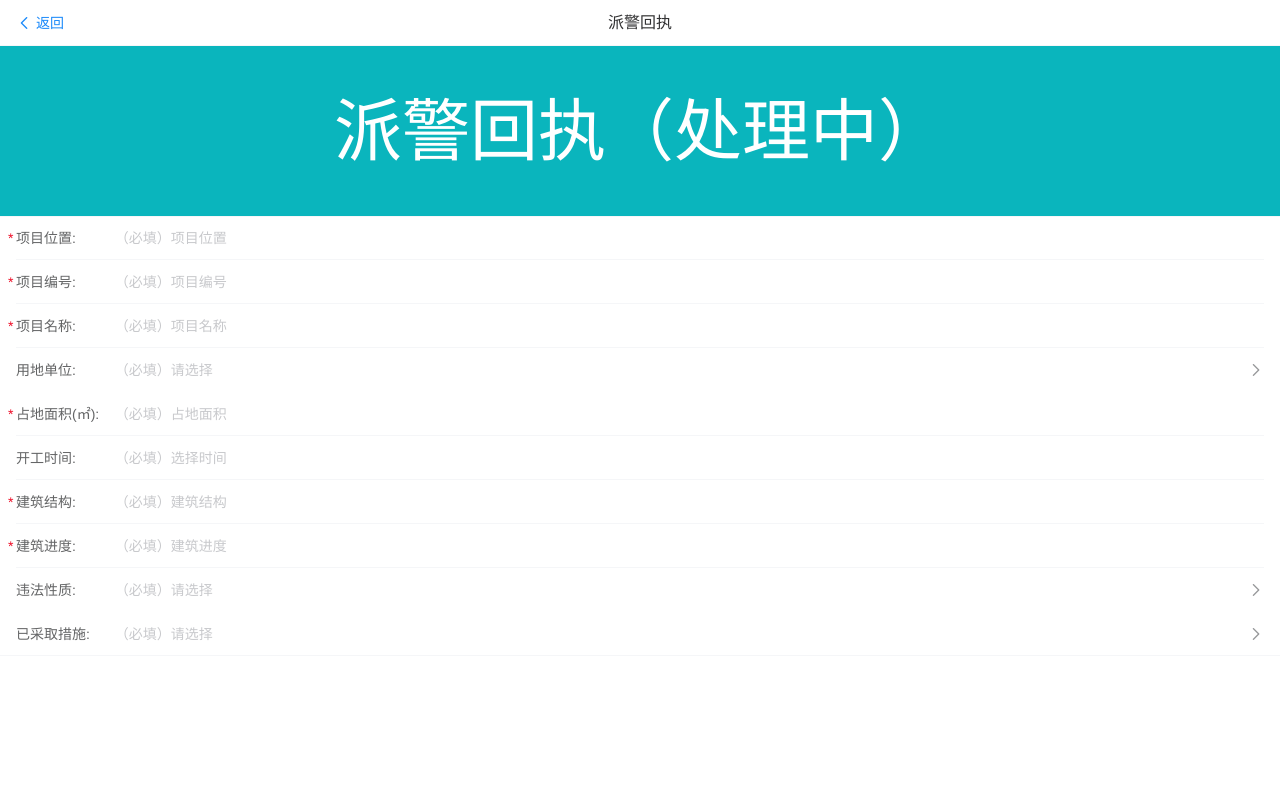
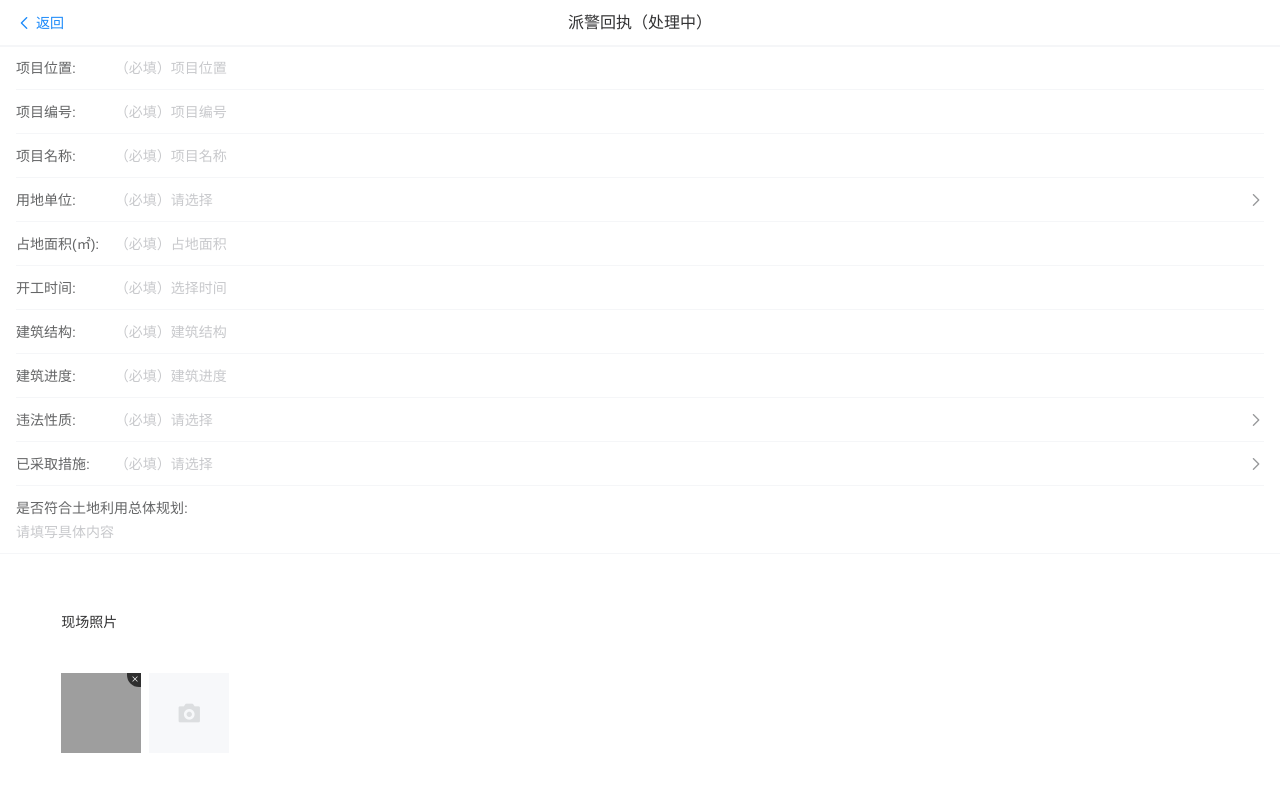
Before and after one commit to dary16/police, a Vue app: page /#/list in a window 1280 px wide. Shown: the top 792 px of the page. Built offline with nearby package versions, Linux system fonts and the light colour scheme; grey boxes are pictures that could not be loaded.

Commit message:
列表及派警回执页面

```diff
--- a/src/components/index.js
+++ b/src/components/index.js
@@ -1,9 +1,11 @@
 import vanFieldSelect from "./vanFieldSelect.vue";
 import header from "./header.vue";
 import title from "./title.vue";
+import listItem from "./listItem.vue";
 
 export default {
     vanFieldSelect,
     header,
-    title
+    title,
+    listItem
 }
--- /dev/null
+++ b/src/components/listItem.vue
@@ -0,0 +1,65 @@
+<template>
+    <div class="mainList">
+        <van-cell-group  v-for="item in items" :key="item.id">
+            <van-cell :title="item.title" :value="item.time"></van-cell>
+            <van-cell :value="'预警内容：'+item.info" class="content"></van-cell>
+            <van-cell :value="'预置位：'+item.address" class="content"></van-cell>
+            <van-cell title="详情" is-link url="" clickable class="info" @click="infoFn"></van-cell>
+        </van-cell-group>
+    </div>
+</template>
+
+<script>
+export default {
+    data() {
+        return {
+        }
+    },
+    props:['items','infoFn'],
+    //监听属性 类似于data概念
+    computed: {},
+    //监控data中的数据变化
+    watch: {},
+    //生命周期 - 创建完成（可以访问当前this实例）
+    created() {
+
+    },
+    //生命周期 - 挂载完成（可以访问DOM元素）
+    mounted() {
+
+    },
+    //方法集合
+    methods: {
+
+    },
+    updated() { }, //生命周期 - 更新之后
+    activated() { }, //如果页面有keep-alive缓存功能，这个函数会触发
+}
+</script>
+
+<style lang='less' scoped>
+.mainList{
+    position: absolute;
+    top: 44px;
+    right: 0;
+    bottom: 0;
+    left: 0;
+    overflow-y: auto;
+    padding-top: 0.2rem;
+    .van-cell-group{
+        margin:0 0.15rem 0.2rem;
+        border-radius:4px;
+        overflow: hidden;
+        text-align: left;
+        .content{
+            padding:0.05rem 16px;
+            .van-cell__value{
+                color: #969799;
+            }
+        }
+        .info{
+            border-top: 1px solid #eee;
+        }
+    }
+}
+</style>
--- a/src/components/vanFieldSelect.vue
+++ b/src/components/vanFieldSelect.vue
@@ -1,5 +1,8 @@
 <template>
-  <div>
+  <div
+    class="van-cell"
+    style="padding:0"
+  >
     <van-field
       v-model="result"
       v-bind="$attrs"
--- a/src/main.js
+++ b/src/main.js
@@ -7,6 +7,7 @@ import 'vant/lib/index.css';
 import components from './components';
 import * as util from './utils/common.js';
 import './styles/reset.css';
+import './styles/common.css';
 import {
     Dialog
 } from 'vant';
--- a/src/router.js
+++ b/src/router.js
@@ -32,6 +32,12 @@ export default new Router({
             name: 'list',
             component: () =>
                 import ('./views/list.vue')
+        },
+        {
+            path: '/map',
+            name: 'map',
+            component: () =>
+                import ('./views/map.vue')
         }
     ]
 })
--- /dev/null
+++ b/src/styles/common.css
@@ -0,0 +1,3 @@
+.van-field__label--left {
+    text-align: left !important;
+}
--- a/src/utils/common.js
+++ b/src/utils/common.js
@@ -12,3 +12,35 @@ window.onload = function() {
         window.addEventListener(resizeEvent, resizeCallback, false);
     }
 }
+
+export function formatDate(time, type) {
+    let format = '';
+    let data = '';
+
+    if (time) {
+        data = new Date(parseInt(time));
+    } else {
+        data = new Date();
+    }
+
+    var o = {
+        'M+': data.getMonth() + 1, //月份
+        'd+': data.getDate(), //日
+        'h+': data.getHours(), //小时
+        'm+': data.getMinutes(), //分
+        's+': data.getSeconds() //秒
+    };
+
+    format = type == 1 ? 'hh:mm:ss' : type == 2 ? 'yyyy-MM-dd' : type == 3 ? 'yyyy-MM-dd hh:mm:ss' : type == 4 ? 'yyyy-MM' : type == 5 ? 'MM' : type == 6 ? 'yyyy' : type == 7 ? 'hh:mm' : type == 8 ? 'yyyyMMdd' : 'yyyy-MM-dd hh:mm';
+
+    if (/(y+)/.test(format)) {
+        format = format.replace(RegExp.$1, (data.getFullYear() + '').substr(4 - RegExp.$1.length));
+    }
+
+    for (var k in o) {
+        if (new RegExp('(' + k + ')').test(format)) {
+            format = format.replace(RegExp.$1, RegExp.$1.length == 1 ? o[k] : ('00' + o[k]).substr(('' + o[k]).length));
+        }
+    }
+    return format;
+}
--- a/src/views/info.vue
+++ b/src/views/info.vue
@@ -1,7 +1,6 @@
 <template>
   <div class="about">
     <v-header :title="title"></v-header>
-    <v-title :content="content"></v-title>
     <div class="content">
       <div class="img">
         <img src="../assets/testImg.jpg"/>
@@ -22,6 +21,7 @@
           <van-button
             color="#0ab5bd"
             size="small"
+            @click="toPoint"
           >导航至报警点</van-button>
           <van-button
             color="#e8433f"
@@ -37,27 +37,14 @@
   export default {
     data() {
       return {
-        title: '查看告警',
-        content: '图集'
+        title: '图集'
       }
     },
     mounted() {
-      //   this.initMap();
     },
     methods: {
-      initMap() {
-        // 百度地图API功能
-        var map = new BMap.Map("map");    // 创建Map实例
-        map.centerAndZoom(new BMap.Point(116.404, 39.915), 11);  // 初始化地图,设置中心点坐标和地图级别
-        //添加地图类型控件
-        map.addControl(new BMap.MapTypeControl({
-          mapTypes: [
-            BMAP_NORMAL_MAP,
-            BMAP_HYBRID_MAP
-          ]
-        }));
-        map.setCurrentCity("北京");          // 设置地图显示的城市 此项是必须设置的
-        map.enableScrollWheelZoom(true);     //开启鼠标滚轮缩放
+      toPoint() {
+        this.$router.push('/map');
       },
       commitFn() {
         this.$router.push('/list');
--- a/src/views/list.vue
+++ b/src/views/list.vue
@@ -1,12 +1,10 @@
 <template>
   <div class='list'>
     <v-header :title="title"></v-header>
-    <v-title :content="content"></v-title>
-    <div>
+    <div class="cell-wrap">
       <van-cell-group>
         <van-field
           v-model="objData.address"
-          required
           clearable
           label="项目位置:"
           placeholder="（必填）项目位置"
@@ -17,12 +15,10 @@
           type="number"
           label="项目编号:"
           placeholder="（必填）项目编号"
-          required
         />
 
         <van-field
           v-model="objData.name"
-          required
           clearable
           label="项目名称:"
           placeholder="（必填）项目名称"
@@ -37,7 +33,6 @@
 
         <van-field
           v-model="objData.area"
-          required
           clearable
           label="占地面积(㎡):"
           placeholder="（必填）占地面积"
@@ -57,17 +52,18 @@
           :overlay="true"
         >
           <van-datetime-picker
-            v-model="currentDate_end"
+            v-model="currentTime"
             type="datetime"
+            :max-date="currentTime"
+            :formatter="formatter"
             @cancel="chooseTime = false"
-            @confirm="chooseTime = false"
+            @confirm="confirmFn"
             @change="timeChange"
           />
         </van-popup>
 
         <van-field
           v-model="objData.structure"
-          required
           clearable
           label="建筑结构:"
           placeholder="（必填）建筑结构"
@@ -75,7 +71,6 @@
 
         <van-field
           v-model="objData.progress"
-          required
           clearable
           label="建筑进度:"
           placeholder="（必填）建筑进度"
@@ -94,19 +89,52 @@
           placeholder="（必填）请选择"
           :columns="['事业单位','个人']"
         />
+
+        <van-field
+          v-model="objData.infoContent"
+          id="textarea"
+          label="是否符合土地利用总体规划:"
+          type="textarea"
+          placeholder="请填写具体内容"
+          rows="1"
+          label-width="100%"
+          label-align="left"
+          autosize
+        />
+
       </van-cell-group>
+
+      <div class="loader-wrap">
+        <h3>现场照片</h3>
+        <van-uploader
+          v-model="fileList"
+          multiple
+          :after-read="afterRead"
+        />
+      </div>
+      <div class="footer-btn">
+        <van-button
+          color="#0ab5bd"
+          size="small"
+          @click="commitFn"
+        >提交</van-button>
+        <van-button
+          color="#e8433f"
+          size="small"
+          @click="cancelFn"
+        >关闭</van-button>
+      </div>
     </div>
   </div>
 </template>
 
 <script>
-
+  import { formatDate } from '../utils/common.js';
   export default {
     data() {
       //这里存放数据
       return {
-        title: '派警回执',
-        content: '派警回执（处理中）',
+        title: '派警回执（处理中）',
         objData: {
           address: '',
           number: '',
@@ -122,7 +150,13 @@
           url: ''
         },
         chooseTime: false,
-        currentDate_end: ''
+        currentDate_end: '',
+        currentTime: new Date(),
+        fileList: [
+          { url: 'https://img.yzcdn.cn/vant/cat.jpeg' }
+          // Uploader 根据文件后缀来判断是否为图片文件
+          // 如果图片 URL 中不包含类型信息，可以添加 isImage 标记来声明
+        ]
       };
     },
     props: [],
@@ -140,10 +174,42 @@
     },
     //方法集合
     methods: {
+      confirmFn(e) {
+        let time = formatDate(e.getTime(), 3);
+        console.log(time);
+        this.objData.time = time;
+        this.chooseTime = false;
+      },
       timeChange(e) {
         let timeArr = e.getValues();
         this.objData.time = `${timeArr[0]}-${timeArr[1]}-${timeArr[2]} ${timeArr[3]}:${timeArr[4]}`;
         console.log(this.objData.time);
+      },
+      //文字进行格式化处理
+      formatter(type, value) {
+        if(type === "year") {
+          return `${value}年`
+        } else if(type === "month") {
+          return `${value}月`
+        } else if(type === "day") {
+          return `${value}日`
+        } else if(type === "hour") {
+          return `${value}时`
+        } else if(type === "minute") {
+          return `${value}分`
+        }
+        return value;
+      },
+      //提交
+      commitFn() {
+        console.log(this.objData);
+      },
+      //关闭
+      cancelFn() {
+        this.$router.back(-1);
+      },
+      afterRead(file) {
+        console.log(file);
       }
     },
     updated() { }, //生命周期 - 更新之后
@@ -151,4 +217,42 @@
   }
 </script>
 <style lang='less' scoped>
+  .list {
+    .cell-wrap {
+      position: fixed;
+      top: 46px;
+      left: 0;
+      bottom: 0;
+      right: 0;
+      overflow-y: auto;
+      .van-cell-group {
+        .van-cell {
+          &:last-child {
+            display: block !important;
+            &.van-cell__value {
+              textarea {
+                width: 100% !important;
+              }
+            }
+          }
+        }
+      }
+      .loader-wrap {
+        padding: 0.1rem 0.36rem;
+        text-align: left;
+        h3 {
+          color: #323233;
+          font-size: 14px;
+          height: 0.6rem;
+          line-height: 0.6rem;
+        }
+      }
+      .footer-btn {
+        padding: 0.3rem 0.36rem;
+        button {
+          margin-right: 0.2rem;
+        }
+      }
+    }
+  }
 </style>
--- a/src/views/main.vue
+++ b/src/views/main.vue
@@ -1,11 +1,15 @@
 <template>
   <div class='main'>
-    <div class="list">
-      <van-button
-        type="info"
-        @click="infoFn"
-      >详情</van-button>
-    </div>
+    <v-header :title="title"></v-header>
+    <van-tabs v-model="active" background="#f0f0f0">
+      <van-tab title="已完成">
+        <v-list-item :items="completed" :infoFn="infoFn"></v-list-item>
+      </van-tab>
+      <van-tab title="未完成">
+        <v-list-item :items="undone" :infoFn="infoFn"></v-list-item>
+      </van-tab>
+    </van-tabs>
+
   </div>
 </template>
 
@@ -14,7 +18,60 @@
   export default {
     data() {
       //这里存放数据
-      return {};
+      return {
+        title:"派警列表",
+        active:0,
+        completed: [{
+          id:0,
+          title:"监控预警提醒1",
+          time:"2019-08-28 10:43:11",
+          info:"【建国社区】子午大道158号A座8楼",
+          address:"1号预置位发生【1】条告警，请立即前往查看"
+        },{
+          id:1,
+          title:"监控预警提醒2",
+          time:"2019-08-28 10:43:11",
+          info:"【建国社区】子午大道158号A座8楼",
+          address:"1号预置位发生【1】条告警，请立即前往查看"
+        },{
+          id:1,
+          title:"监控预警提醒2",
+          time:"2019-08-28 10:43:11",
+          info:"【建国社区】子午大道158号A座8楼",
+          address:"1号预置位发生【1】条告警，请立即前往查看"
+        },{
+          id:1,
+          title:"监控预警提醒2",
+          time:"2019-08-28 10:43:11",
+          info:"【建国社区】子午大道158号A座8楼",
+          address:"1号预置位发生【1】条告警，请立即前往查看"
+        },{
+          id:1,
+          title:"监控预警提醒2",
+          time:"2019-08-28 10:43:11",
+          info:"【建国社区】子午大道158号A座8楼",
+          address:"1号预置位发生【1】条告警，请立即前往查看"
+        },{
+          id:1,
+          title:"监控预警提醒2",
+          time:"2019-08-28 10:43:11",
+          info:"【建国社区】子午大道158号A座8楼",
+          address:"1号预置位发生【1】条告警，请立即前往查看"
+        }],
+        undone:[{
+          id:0,
+          title:"监控预警提醒3",
+          time:"2019-08-28 10:43:11",
+          info:"【建国社区】子午大道158号A座8楼",
+          address:"1号预置位发生【1】条告警，请立即前往查看"
+        },{
+          id:1,
+          title:"监控预警提醒4",
+          time:"2019-08-28 10:43:11",
+          info:"【建国社区】子午大道158号A座8楼",
+          address:"1号预置位发生【1】条告警，请立即前往查看"
+        }],
+      };
     },
     props: [],
     //监听属性 类似于data概念
@@ -39,9 +96,18 @@
 </script>
 <style lang='less' scoped>
   .main {
-    .list {
-      margin: 20px auto;
-      background: #a09e9e;
+    position: absolute;
+    top: 0;
+    right: 0;
+    bottom: 0;
+    left: 0;
+    .van-tabs {
+      position: absolute;
+      top: 46px;
+      right: 0;
+      bottom: 0;
+      left: 0;
+      background-color: #f0f0f0;
     }
   }
 </style>
--- /dev/null
+++ b/src/views/map.vue
@@ -0,0 +1,33 @@
+<template>
+  <div class='map'>
+    <v-header :title="title"></v-header>
+    <h1>地图</h1>
+  </div>
+</template>
+
+<script>
+
+  export default {
+    data() {
+      //这里存放数据
+      return {
+        title: ''
+      };
+    },
+    props: [],
+    //监听属性 类似于data概念
+    computed: {},
+    //监控data中的数据变化
+    watch: {},
+    //生命周期 - 创建完成（可以访问当前this实例）
+    created() { },
+    //生命周期 - 挂载完成（可以访问DOM元素）
+    mounted() { },
+    //方法集合
+    methods: {},
+    updated() { }, //生命周期 - 更新之后
+    activated() { }, //如果页面有keep-alive缓存功能，这个函数会触发
+  }
+</script>
+<style lang='less' scoped>
+</style>
```
